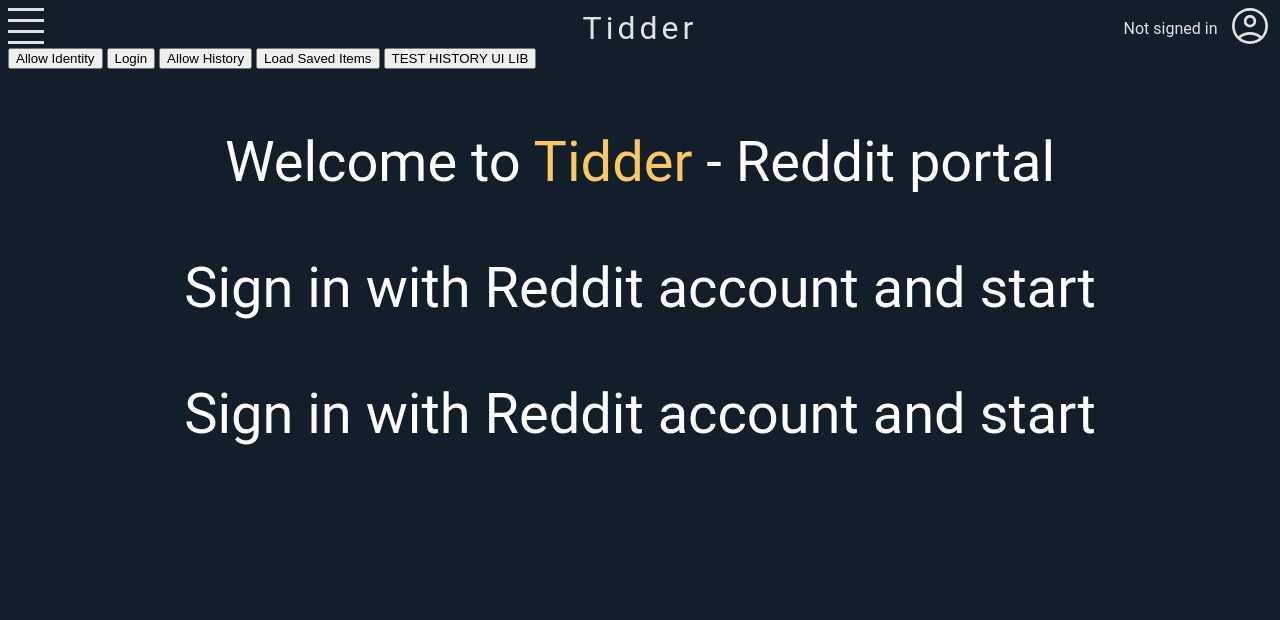
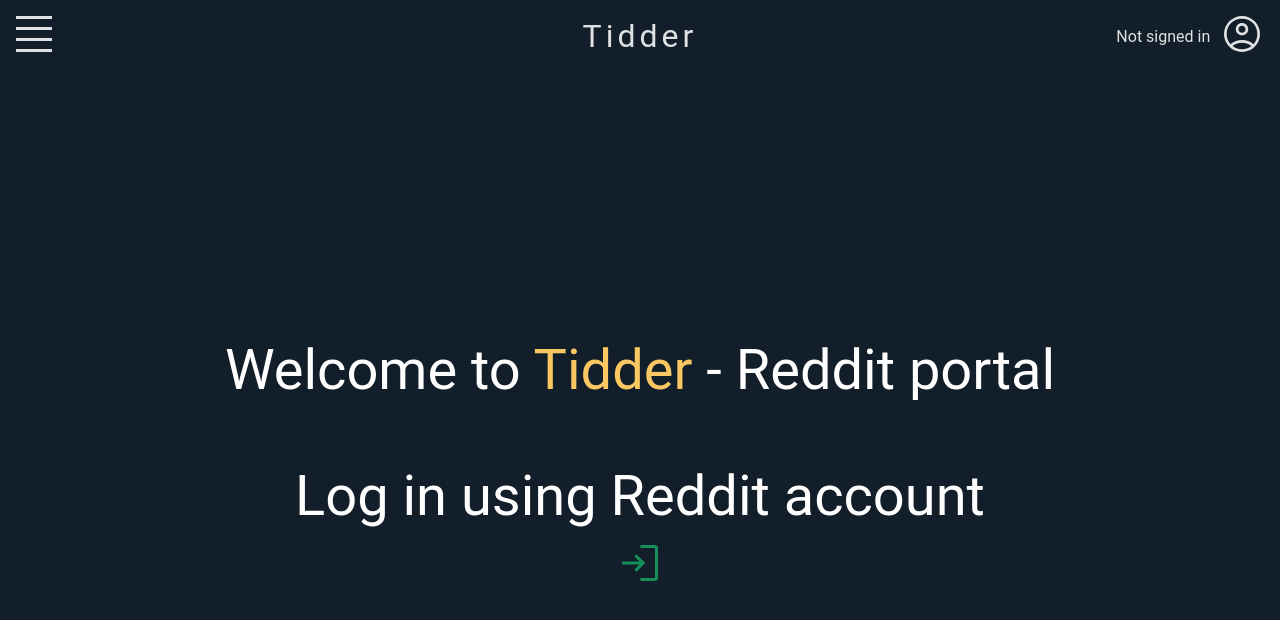
Before and after one commit to LaptopTheOne/raven-skeleton, an Eleventy site: page index.md in a window 1280 px wide. Built offline with nearby package versions, Linux system fonts and the light colour scheme; Eleventy itself is replaced by a stand-in of ours; files that its build step writes are made by us from their sources; a web font is replaced by a local one.

Commit message:
Welcome message with username added.

```diff
--- a/_includes/base.njk
+++ b/_includes/base.njk
@@ -11,28 +11,25 @@
 </head>
 
 <body>
-  <header>
+  <div class="menu-container">
     <script src='/js/helpers.js'></script>
     <script src='/js/menu.js'></script>
     <menu-bar menuItemsNames="home,saved-posts,explore" menuItemsLinks="/,/history,/explore" title="Tidder"></menu-bar>
 
-    <button onclick="Helpers.generateIdentityScopeUrl()">Allow Identity</button>
+    {# <button onclick="Helpers.generateIdentityScopeUrl()">Allow Identity</button>
     <button onclick="Helpers.getAboutMe()">Login</button>
     <button onclick="Helpers.generateHistoryScopeUrl()">Allow History</button>
     <button onclick="Helpers.getSavedItems()">Load Saved Items</button>
-    <button onclick="Helpers.testHistoryUI()">TEST HISTORY UI LIB</button>
-  </header>
-  <main>
+    <button onclick="Helpers.testHistoryUI()">TEST HISTORY UI LIB</button> #}
+  </div>
     {% block main %}
     {{ content | safe }}
-    <div class="home-text-container">
+    <div id="home-text" class="home-text-container">
       <div class="text-item">{{ header1_p1 }}<span style="color:#FAC762">{{ title }}</span>{{ header1_p2 }}</div>
       <div class="text-item"> {{ header2 }} </div>
-      <div class="text-item"> {{ header2 }} </div>
+      <button class="login-button" onclick="Helpers.generateIdentityScopeUrl()"><img id="login-img" src="/assets/login.svg"></button>
     </div>
-
     {% endblock %}
-  </main>
 </body>
 
 </html>
--- a/assets/main.css
+++ b/assets/main.css
@@ -1,16 +1,46 @@
+html, body {
+  height: 100%;
+  width: 100%;
+  margin: 0;
+  display: flex;
+  flex-direction: column;
+  justify-content: space-between;
+  align-items: center;
+}
+
 body {
   background-color: #121E2A;
   color:#FEFEFE;
   font-family: 'Roboto', sans-serif;
 }
 
+.menu-container {
+  width: 100%;
+}
+
 .home-text-container {
   font-size: 56px;
   padding-left: 140px;
   padding-right: 140px;
+  flex-grow: 1;
+  display: flex;
   text-align: center;
+  flex-direction: column;
+  justify-content: center;
+  align-items: center;
 }
 
 .text-item {
   padding-top: 60px;
 }
+
+.login-button {
+  background: none;
+  color: inherit;
+  border: none;
+  padding: 0;
+  font: inherit;
+  cursor: pointer;
+  outline: inherit;
+  width: 36px;
+}
--- a/index.md
+++ b/index.md
@@ -3,6 +3,5 @@
 title: Tidder
 header1_p1: "Welcome to "
 header1_p2: " - Reddit portal"
-header2: "Sign in with Reddit account and start"
-header3: "Organizing, browsing and posting"
+header2: "Log in using Reddit account"
 ---
--- a/js/helpers.js
+++ b/js/helpers.js
@@ -29,7 +29,9 @@
         let avatarSrc = res['snoovatar_img'];
         document.cookie = `${USERNAME_KEY}=${username}; max-age=604800`;
         document.cookie = `${AVATAR_KEY}=${avatarSrc}; max-age=604800`;
-        document.querySelector('menu-bar').setUserDetails(username, avatarSrc);
+        setUsernameAndAvatar(username, avatarSrc);
+        // clear query params
+        window.location.replace(document.location.origin);
       })
     }
   }
@@ -75,6 +77,16 @@
   return params.has(TOKEN_ID_KEY) || params.has(TOKEN_HISTORY_KEY)
 }
 
+function setUsernameAndAvatar(username, avatarSrc) {
+  document.querySelector('menu-bar').setUserDetails(username, avatarSrc);
+  document.getElementsByTagName('body')[0].removeChild(document.getElementById('home-text'))
+  const welcomeMessage = document.createElement("div");
+  welcomeMessage.className = 'home-text-container'
+  const textMessage = document.createTextNode(`Welcome ${getCookie(USERNAME_KEY)}`);
+  welcomeMessage.appendChild(textMessage);
+  document.getElementsByTagName('body')[0].appendChild(welcomeMessage);
+}
+
 window.onload = function () {
   let params = (new URL(document.location)).searchParams;
   if (checkQueryParams()) {
@@ -82,19 +94,22 @@
       let token = params.get(TOKEN_ID_KEY);
       if (token) {
         document.cookie = `${TOKEN_ID_KEY}=${token}; max-age=604800`;
+        if (!getCookie(USERNAME_KEY) || !getCookie(AVATAR_KEY)) {
+          Helpers.getAboutMe();
+        }
       }
     }
     if (!getCookie(TOKEN_HISTORY_KEY)) {
       let token = params.get(TOKEN_HISTORY_KEY);
       if (token) {
         document.cookie = `${TOKEN_HISTORY_KEY}=${token}; max-age=604800`;
+        // clear query params
+        window.location.replace(document.location.origin);
       }
     }
-    // clear query params
-    window.location.replace(document.location.origin);
   }
 
   if (getCookie(USERNAME_KEY) && getCookie(AVATAR_KEY)) {
-    document.querySelector('menu-bar').setUserDetails(getCookie(USERNAME_KEY), getCookie(AVATAR_KEY));
+    setUsernameAndAvatar(getCookie(USERNAME_KEY), getCookie(AVATAR_KEY));
   }
 };
--- a/js/menu.js
+++ b/js/menu.js
@@ -7,6 +7,7 @@
     display:flex;
     align-items: center;
     justify-content: space-between;
+    padding: 16px;
   }
 
   #menu-button {
```
Also changed, not shown: assets/login.svg (added).
